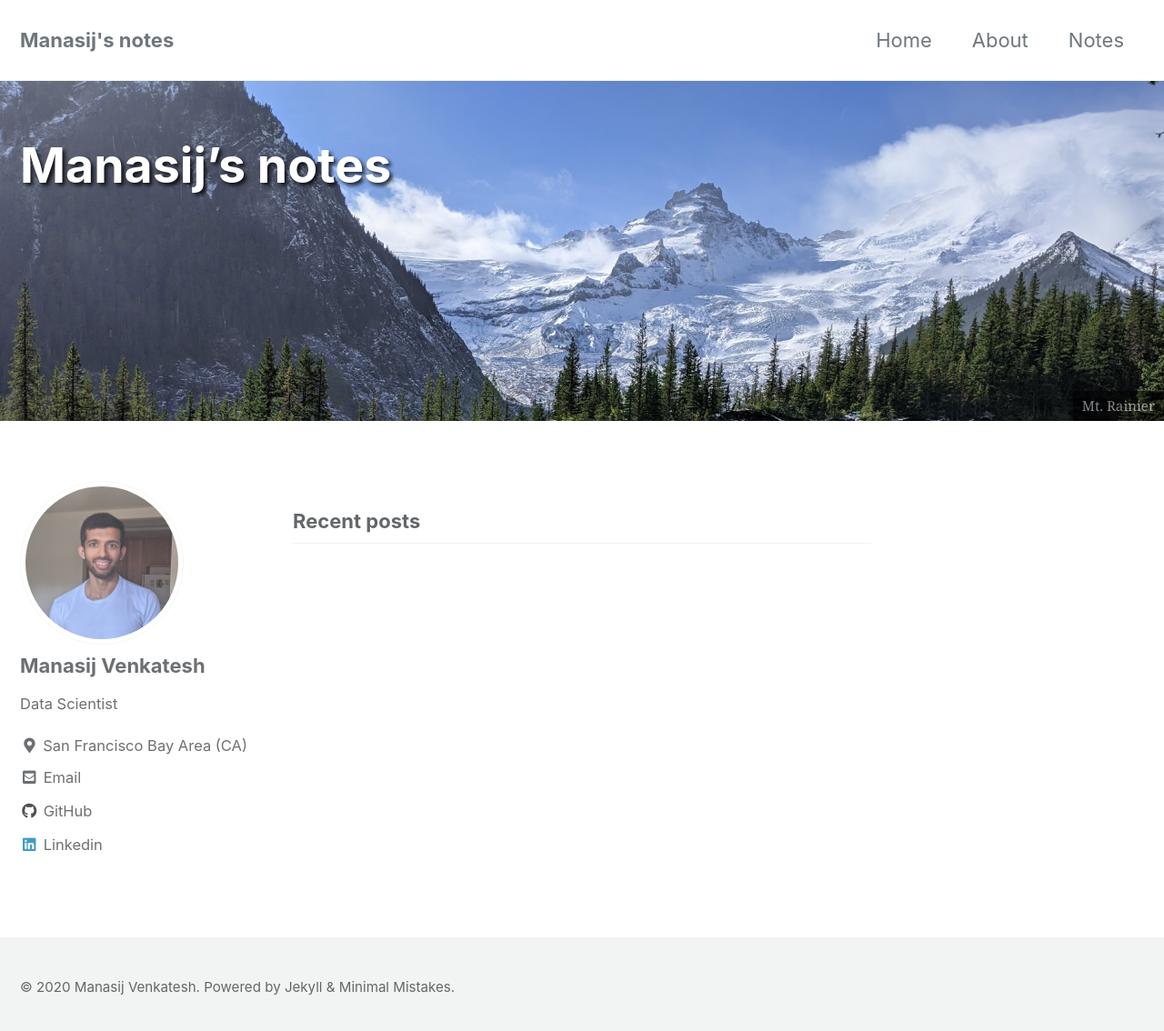
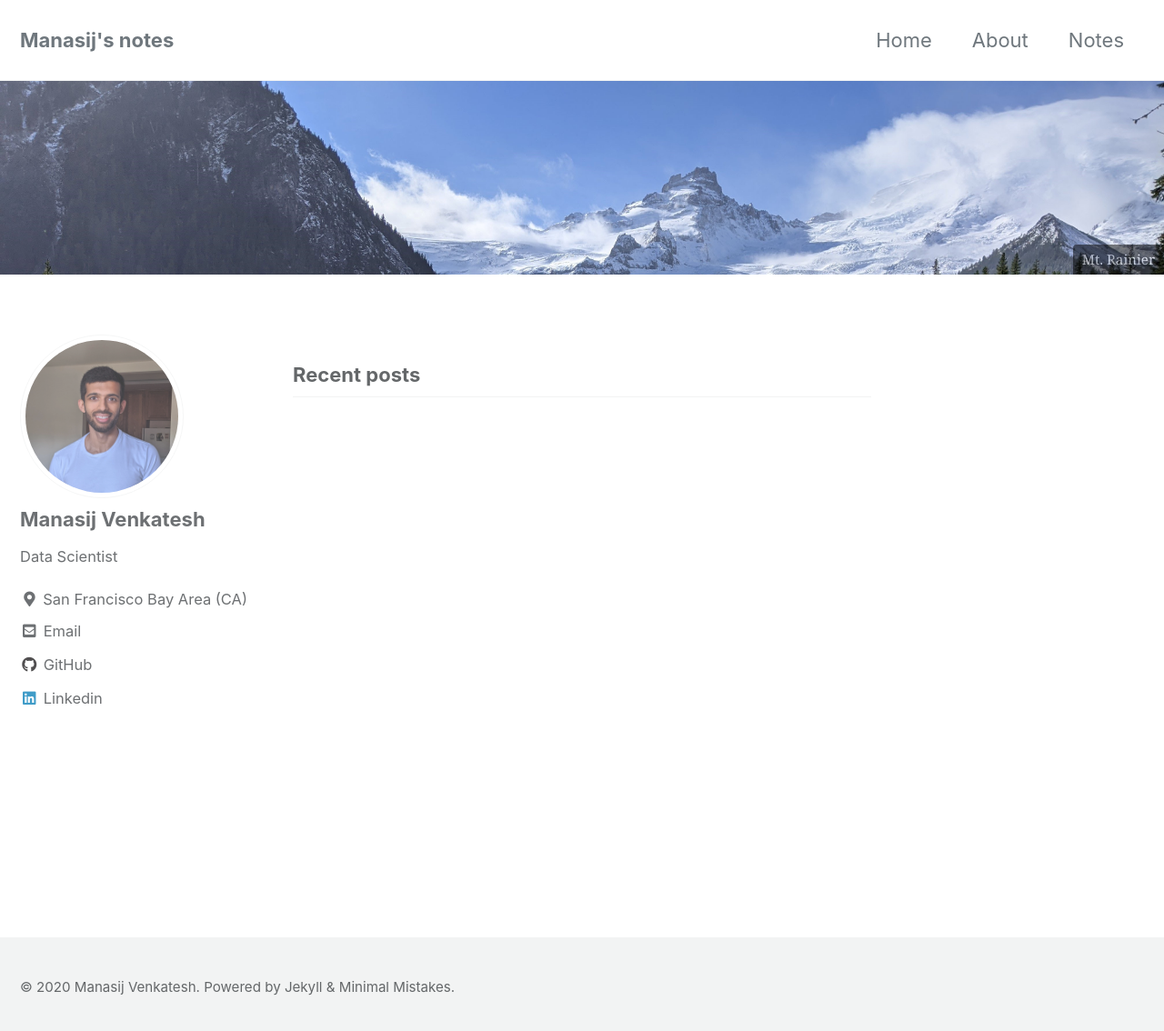
Before and after one commit to makto-toruk/makto-toruk.github.io, a Jekyll site: the page built from index.html, in a window 1280 px wide and 1142 px high. Shown: the top 1134 px of the window at 91% size. Built offline with Jekyll 4.4.1, drawn with Linux system fonts in a browser that asks for light colours; cached includes are drawn as plain includes; the list of posts is cut into pages by our own code.

Commit message:
new header for home

```diff
--- a/index.html
+++ b/index.html
@@ -1,10 +1,8 @@
 ---
 layout: home
 author_profile: true
-title: "Manasij's notes
-<br><br>
-<br><br>
-"
+title: "
+<br>"
 header:
     overlay_image: /assets/images/rainier.jpg
     caption: "Mt. Rainier"
```
Also changed, not shown: assets/images/rainier.jpg.
